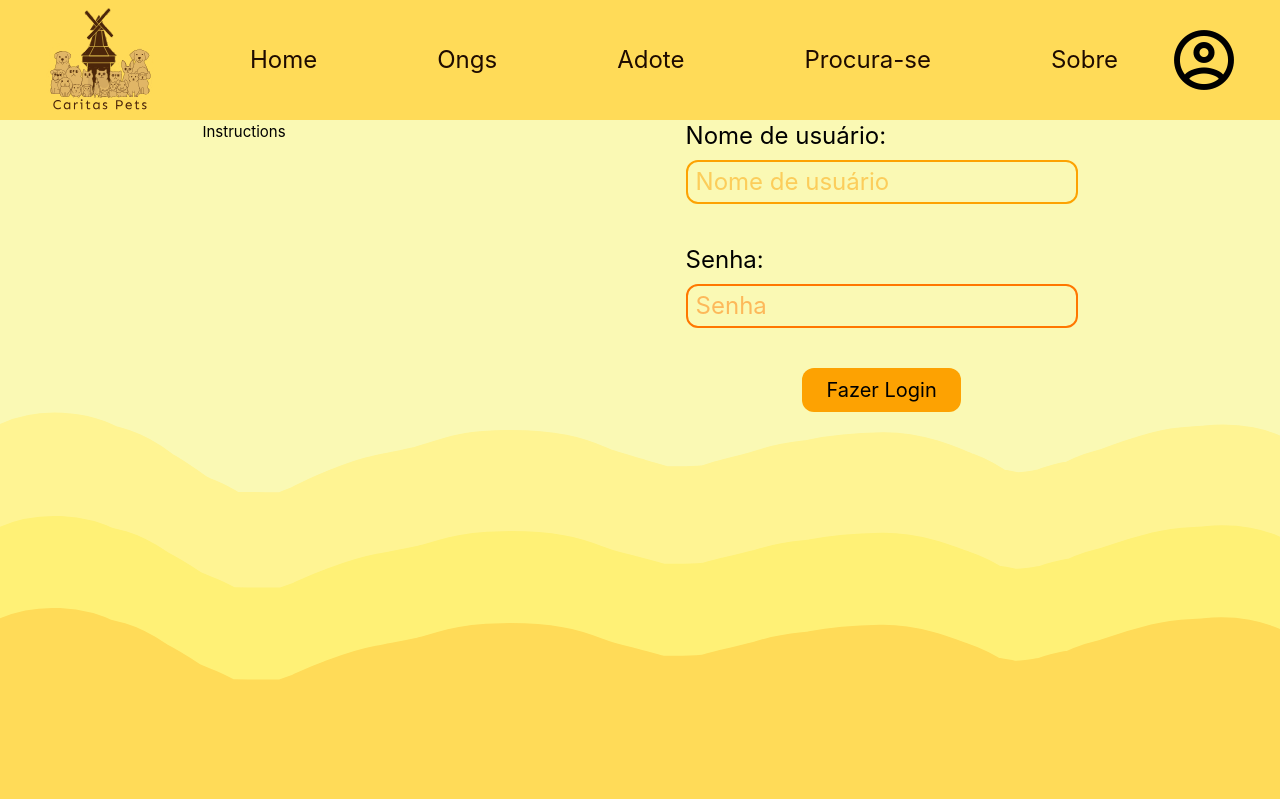
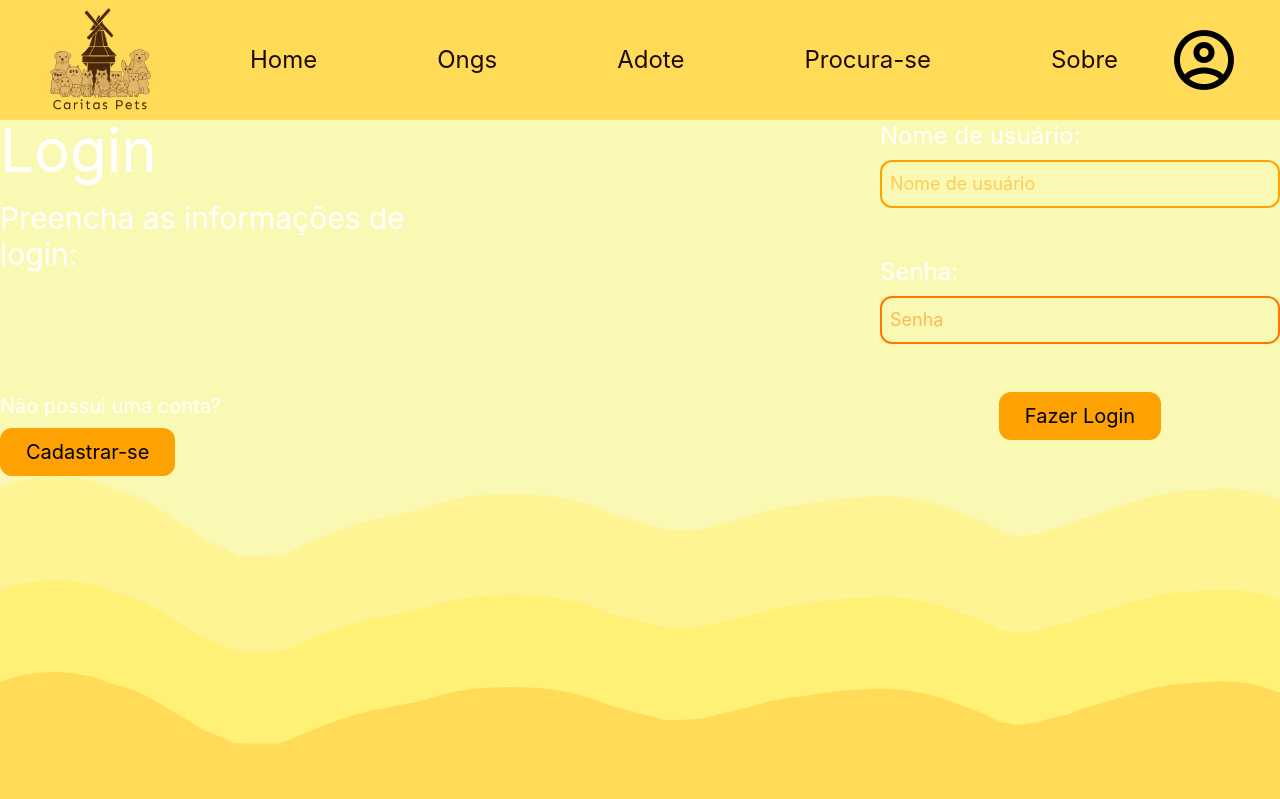
Before and after one commit to CaritasPets/Front-End, a Vue app: page /login in a window 1280 px wide. Shown: the top 799 px of the page. Built offline with nearby package versions, Linux system fonts and the light colour scheme.

Commit message:
FEAT: Create login page components #12

```diff
--- a/src/components/LoginForm.vue
+++ b/src/components/LoginForm.vue
@@ -32,24 +32,24 @@ const login = async () => {
 }
 </script>
 <template>
-  <form @submit.prevent="login" class="flex flex-col items-center gap-y-10">
+  <form @submit.prevent="login" class="flex flex-col items-center gap-y-12">
     <div class="flex flex-col gap-y-2">
-      <label class="text-2xl">Nome de usuário:</label>
-      <input class="text-2xl text-[#FDA202] border-2 border-[#FDA202] rounded-xl px-2 py-1"
+      <label class="text-2xl text-white">Nome de usuário:</label>
+      <input class="text-lg text-[#FDA202] border-2 border-[#FDA202] rounded-xl px-2 py-2 w-100"
         placeholder="Nome de usuário"
         v-model="username"
         required
        />
     </div>
     <div class="flex flex-col gap-y-2">
-        <label class="text-2xl">Senha:</label>
-        <input class="text-2xl text-[#FF7700] border-2 border-[#FF7700] rounded-xl px-2 py-1"
+        <label class="text-2xl text-white">Senha:</label>
+        <input class="text-lg text-[#FF7700] border-2 border-[#FF7700] rounded-xl px-2 py-2 w-100"
             placeholder="Senha"
             v-model="password"
             type="password"
             required
        />
     </div>
-    <button type="submit" class=" text-xl rounded-xl py-2 px-6 bg-[#FDA202] cursor-pointer">Fazer Login</button>
+    <button type="submit" class=" text-xl rounded-xl py-2 px-6 bg-[#FDA202] cursor-pointer border-2 border-transparent transition-all duration-500 hover:bg-transparent hover:border-[#FDA202] hover:text-[#FDA202]">Fazer Login</button>
   </form>
 </template>
--- a/src/components/LoginInstructions.vue
+++ b/src/components/LoginInstructions.vue
@@ -1,4 +1,17 @@
 <script setup></script>
 <template>
-    <h1>Instructions</h1>
+  <section class="flex flex-col gap-30">
+    <div class="flex flex-col gap-y-5 text-white">
+      <h2 class="text-6xl">Login</h2>
+      <p class="text-3xl">Preencha as informações de login:</p>
+    </div>
+    <div class="flex flex-col gap-2">
+      <p class="text-xl text-white">Não possui uma conta?</p>
+      <RouterLink to="/">
+        <button class="text-xl rounded-xl py-2 px-6 bg-[#FDA202] cursor-pointer border-2 border-transparent transition-all duration-500 hover:bg-transparent hover:border-[#FDA202] hover:text-[#FDA202]">
+          Cadastrar-se
+        </button>
+      </RouterLink>
+    </div>
+  </section>
 </template>
```
